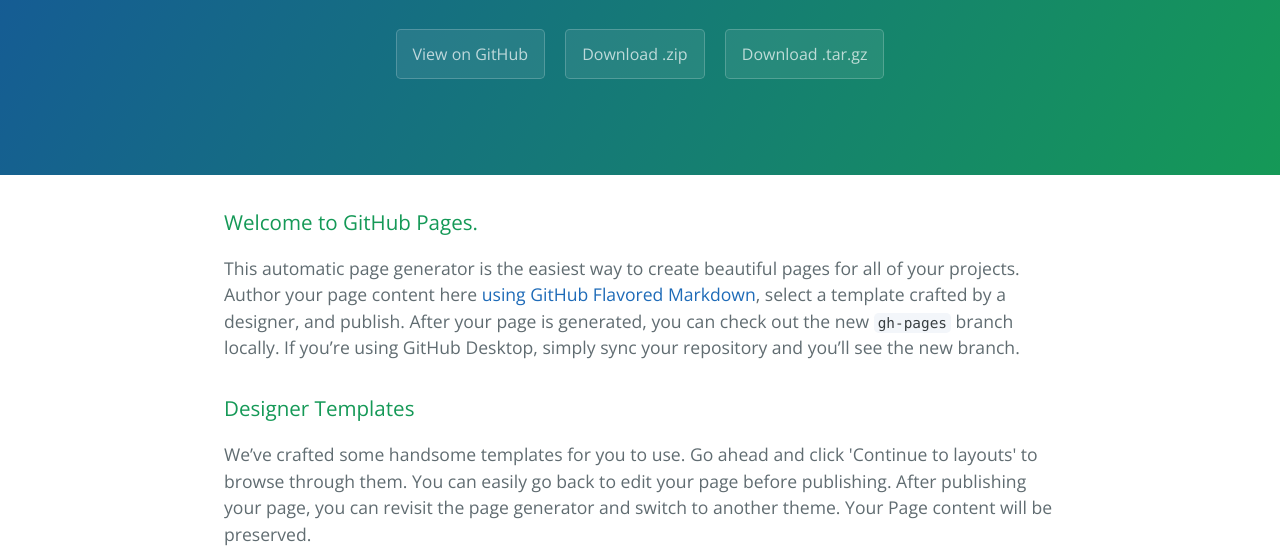
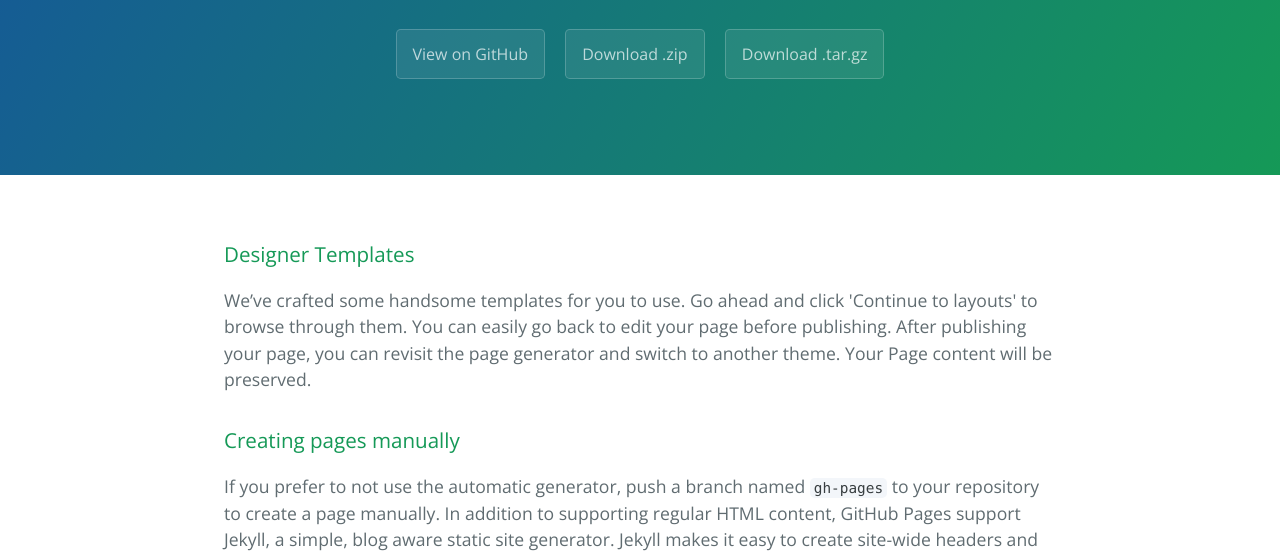
Before and after one commit to 490945932/myproject, a plain HTML site: page index.html in a window 1280 px wide. Shown: the part 208-766 px from the top of the page. Drawn offline with nearby package versions, Linux system fonts and the light colour scheme.

Commit message:
Update index.html

```diff
--- a/index.html
+++ b/index.html
@@ -20,9 +20,6 @@
 
     <section class="main-content">
       <h3>
-<a id="welcome-to-github-pages" class="anchor" href="#welcome-to-github-pages" aria-hidden="true"><span aria-hidden="true" class="octicon octicon-link"></span></a>Welcome to GitHub Pages.</h3>
-
-<p>This automatic page generator is the easiest way to create beautiful pages for all of your projects. Author your page content here <a href="https://guides.github.com/features/mastering-markdown/">using GitHub Flavored Markdown</a>, select a template crafted by a designer, and publish. After your page is generated, you can check out the new <code>gh-pages</code> branch locally. If you’re using GitHub Desktop, simply sync your repository and you’ll see the new branch.</p>
 
 <h3>
 <a id="designer-templates" class="anchor" href="#designer-templates" aria-hidden="true"><span aria-hidden="true" class="octicon octicon-link"></span></a>Designer Templates</h3>
```
